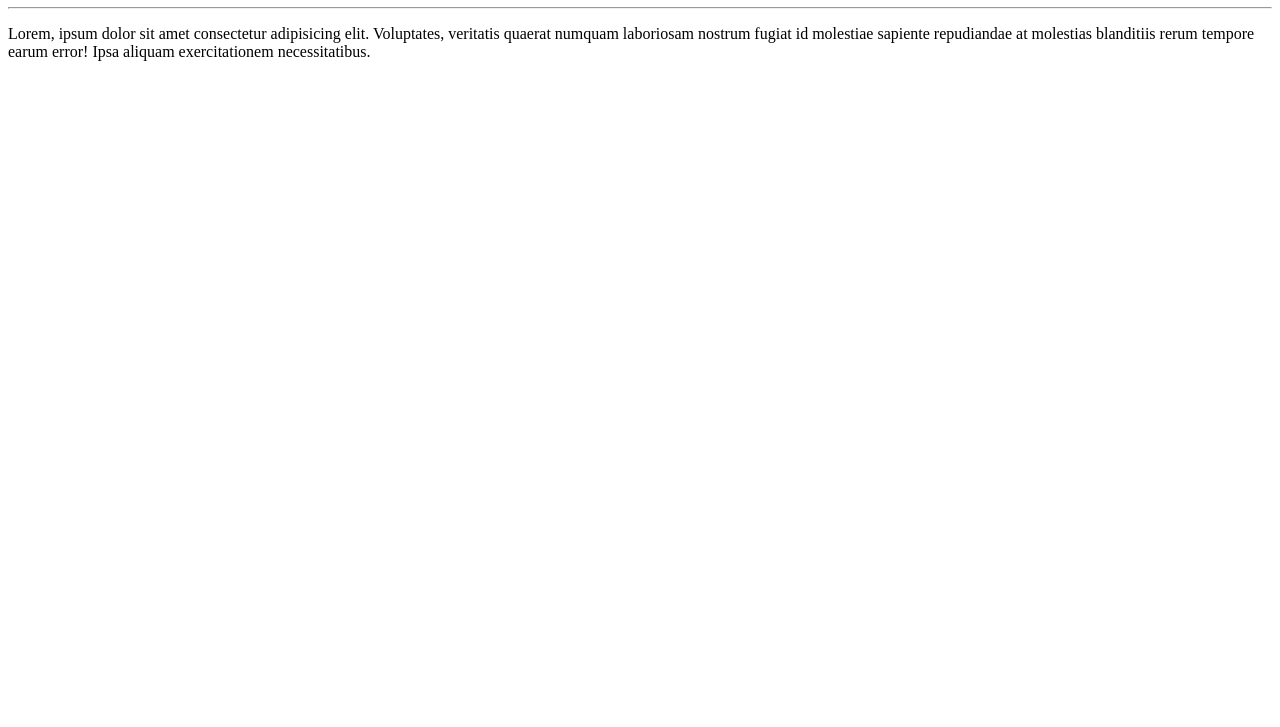
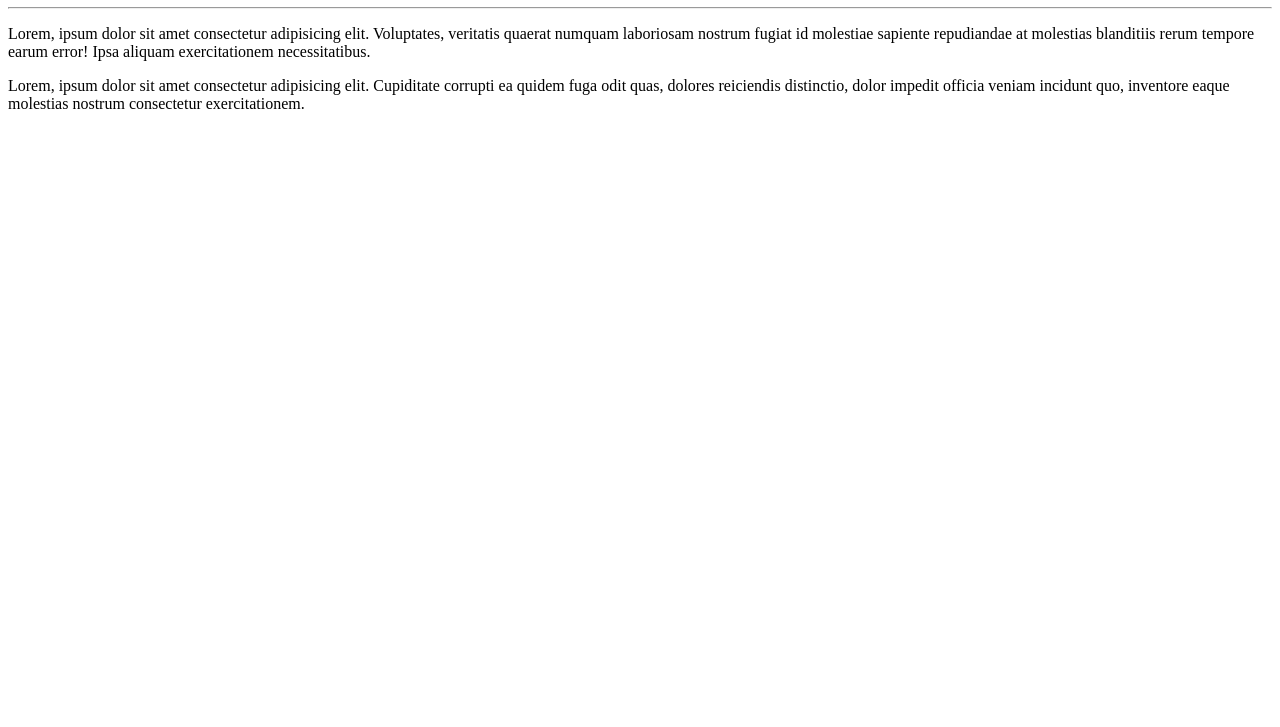
Before and after one commit to SymonML/Ol--Mundo, a plain HTML site: page siteExemplo/index.html in a window 1280 px wide. Shown: the part 73-800 px from the top of the page. Drawn offline with Linux system fonts and the light colour scheme.

Commit message:
Paragrafo
Paragrafo adicionado

```diff
--- a/siteExemplo/index.html
+++ b/siteExemplo/index.html
@@ -9,6 +9,6 @@
     <h1>Olá Mundo</h1>
     <hr>
     <p>Lorem, ipsum dolor sit amet consectetur adipisicing elit. Voluptates, veritatis quaerat numquam laboriosam nostrum fugiat id molestiae sapiente repudiandae at molestias blanditiis rerum tempore earum error! Ipsa aliquam exercitationem necessitatibus.</p>
-
+    <p>Lorem, ipsum dolor sit amet consectetur adipisicing elit. Cupiditate corrupti ea quidem fuga odit quas, dolores reiciendis distinctio, dolor impedit officia veniam incidunt quo, inventore eaque molestias nostrum consectetur exercitationem.</p>
 </body>
 </html>
```
